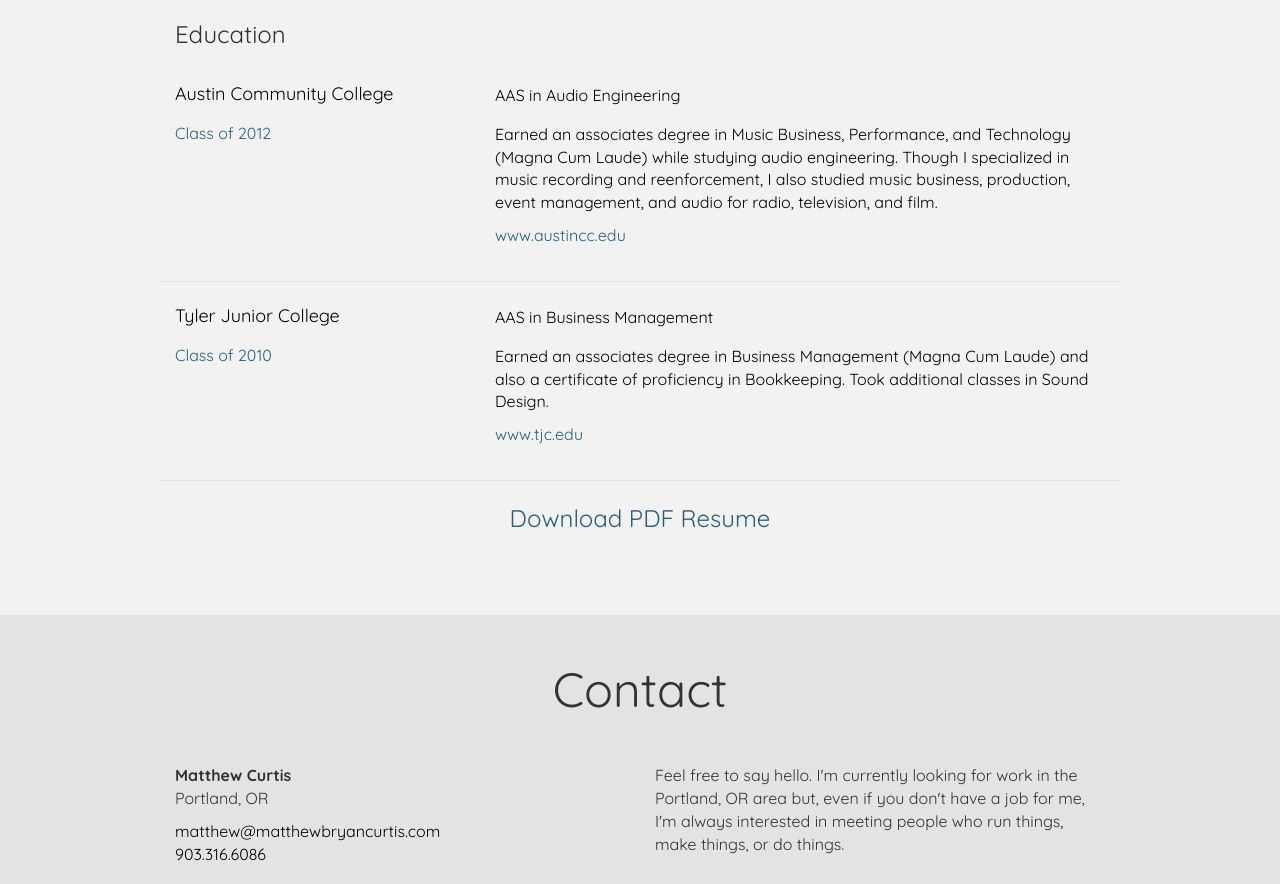
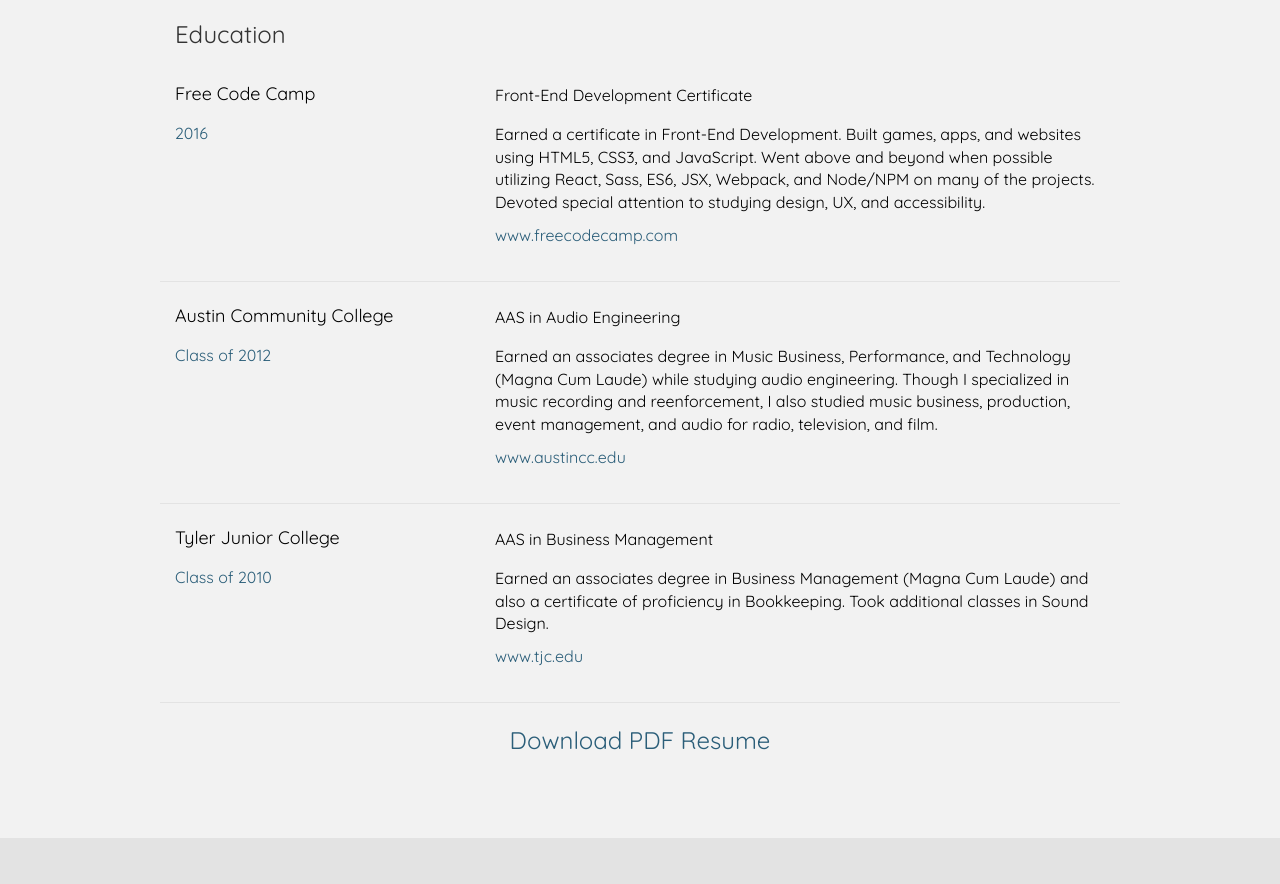
Before and after one commit to handeyeco/handeyeco.github.io, a website: page index.html in a window 1280 px wide. Shown: the part 6113-6997 px from the top of the page. Drawn offline with nearby package versions, Linux system fonts and the light colour scheme; a web font is replaced by a local one.

Commit message:
Clean up code

```diff
--- a/index.html
+++ b/index.html
@@ -15,7 +15,7 @@
 	<!--                                Matthew -->
 	<!--========================================-->
 	<!--========================================-->
-	<meta name="viewport" content="width=device-width, initial-scale=1.0">
+	<meta name="viewport" content="width=device-width, initial-scale=1.0" />
 	<meta http-equiv="content-type" content="text/html; charset=UTF-8" />
 
 	<title>Matthew Curtis | Developer</title>
@@ -55,9 +55,12 @@
 	<header>
 		<noscript>
 			<div class="noscript">This site is pretty cool with <a href="http://www.enable-javascript.com/" target="_blank">JavaScript</a>.</div>
+
+			<!-- Fallback for header image -->
 			<div class="noscript-bg"></div>
 		</noscript>
 
+		<!-- Fade in background image with JS -->
 		<div class="splashBackground"></div>
 
 		<h1>Matthew Curtis</h1>
@@ -571,13 +574,25 @@
 				<a href="http://www.austincc.edu" target="_blank">
 					<div class="row resume-row">
 						<div class="col-sm-4">
+							<h4>Free Code Camp</h4>
+							<span class="accent-color">2016</span>
+						</div>
+						<div class="col-sm-8">
+							<p class="job-title">Front-End Development Certificate</p>
+							<p class="hide-mobile">Earned a certificate in Front-End Development. Built games, apps, and websites using HTML5, CSS3, and JavaScript. Went above and beyond when possible utilizing React, Sass, ES6, JSX, Webpack, and Node/NPM on many of the projects. Devoted special attention to studying design, UX, and accessibility.</p>
+							<p class="accent-color">www.freecodecamp.com</p>
+						</div>
+					</div>
+				</a>
+				<a href="http://www.austincc.edu" target="_blank">
+					<div class="row resume-row">
+						<div class="col-sm-4">
 							<h4>Austin Community College</h4>
 							<span class="accent-color">Class of 2012</span>
 						</div>
 						<div class="col-sm-8">
 							<p class="job-title">AAS in Audio Engineering</p>
-							<p class="hide-mobile">Earned an associates degree in Music Business, Performance, and Technology (Magna Cum Laude) while studying audio engineering. Though I specialized in music recording and reenforcement, I also studied music business, production, event management,
-								and audio for radio, television, and film.</p>
+							<p class="hide-mobile">Earned an associates degree in Music Business, Performance, and Technology (Magna Cum Laude) while studying audio engineering. Though I specialized in music recording and reenforcement, I also studied music business, production, event management, and audio for radio, television, and film.</p>
 							<p class="accent-color">www.austincc.edu</p>
 						</div>
 					</div>
```
